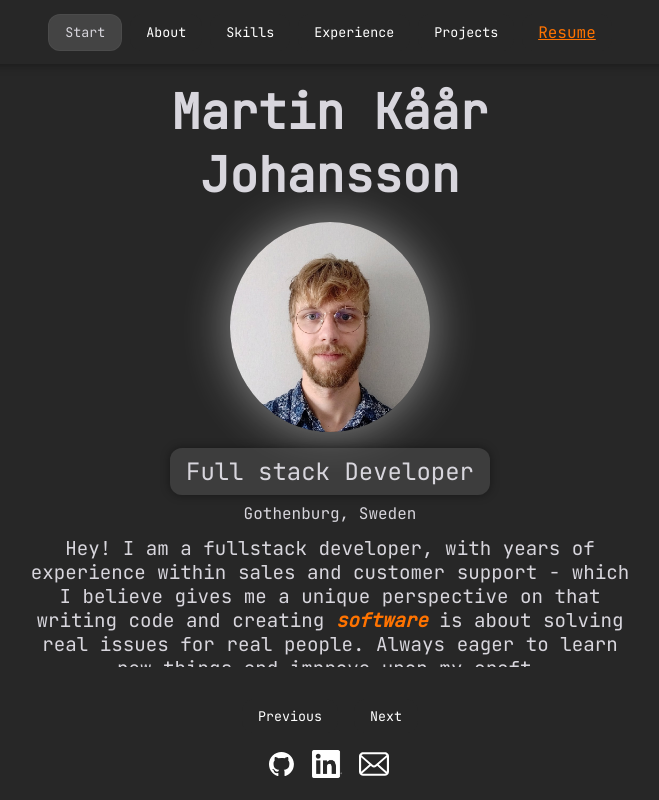
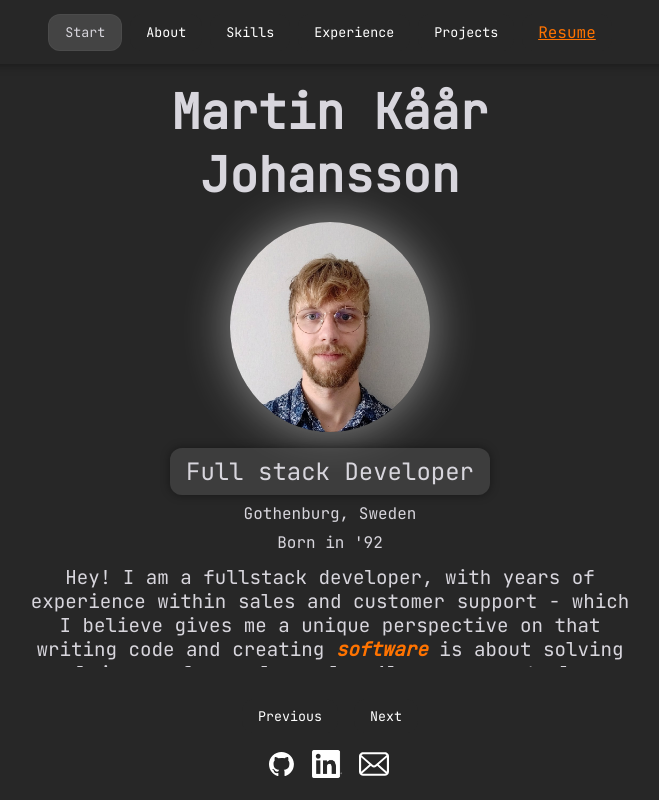
Before and after one commit to DefinitelyUnlikely/definitelyunlikely.github.io, a SvelteKit app in the folder portfolio/: page / in a window 1280 px wide. Shown: the whole page, without its empty margins (310-969 px from the left). Built offline with nearby package versions, Linux system fonts and the light colour scheme.

Commit message:
add when I was born to hero

```diff
--- a/portfolio/src/components/sections/hero/hero.svelte
+++ b/portfolio/src/components/sections/hero/hero.svelte
@@ -8,6 +8,7 @@
         <ProfilePicture />
         <p class="title">Full stack Developer</p>
         <p class="location">Gothenburg, Sweden</p>
+        <p class="age">Born in '92</p>
         <p class="subtitle">
             Hey! I am a fullstack developer, with years of experience within
             sales and customer support - which I believe gives me a unique
```
